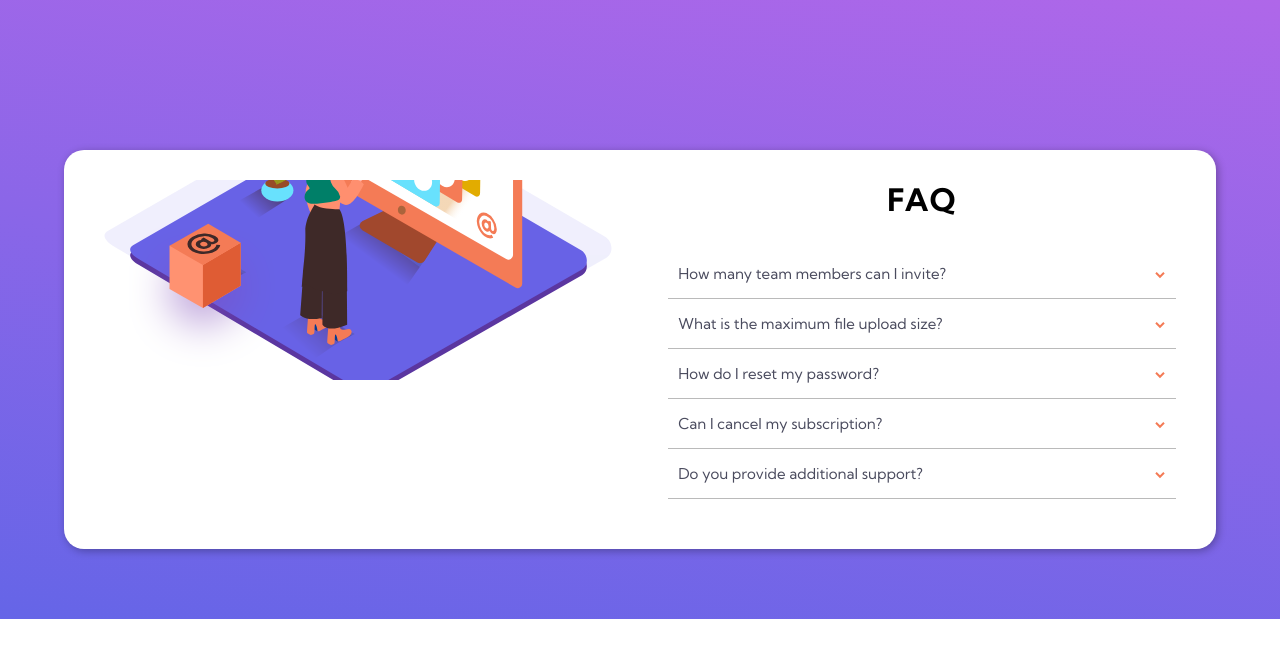
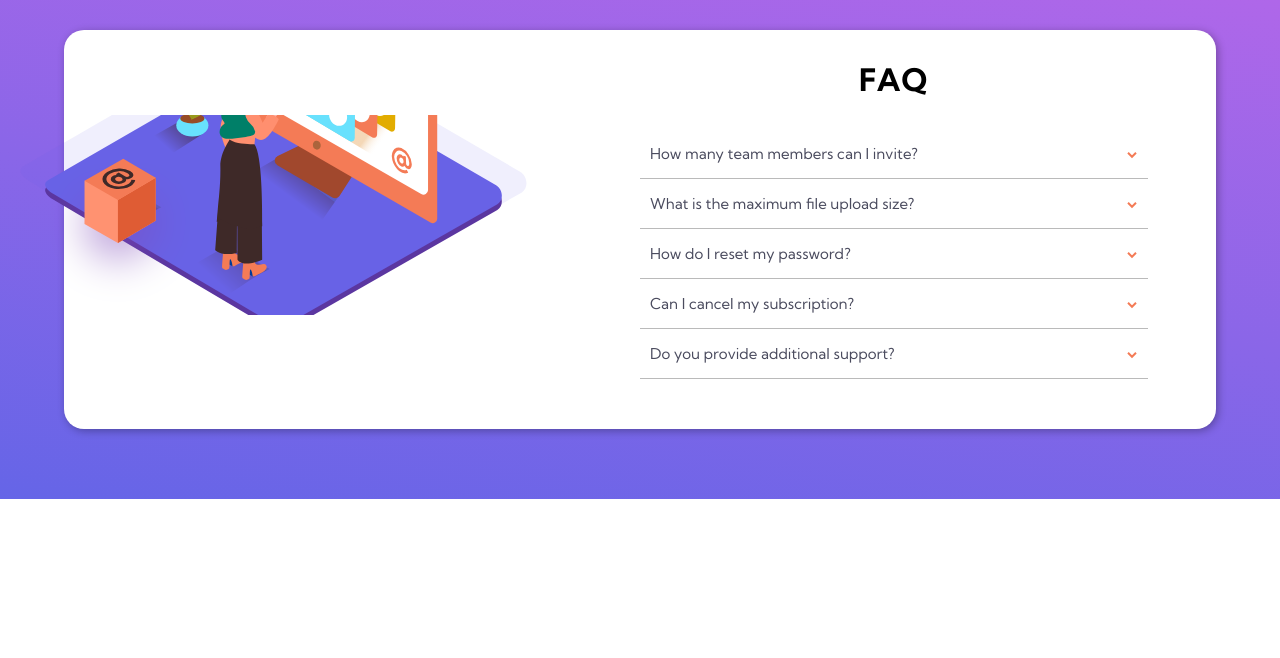
Before and after one commit to Olaleye-Blessing/frontendMentor-projects, a plain HTML site: page faq-accordion-card-main/index.html in a window 1280 px wide. Drawn offline with Linux system fonts and the light colour scheme.

Commit message:
Modified background desktop version

```diff
--- a/faq-accordion-card-main/css/index.css
+++ b/faq-accordion-card-main/css/index.css
@@ -143,6 +143,7 @@
 
 @media screen and (min-width: 900px) {
   .FAQ {
+    margin-top: 0;
     display: -webkit-box;
     display: -ms-flexbox;
     display: flex;
@@ -163,6 +164,9 @@
     background-repeat: no-repeat;
     background-position: 7% 79%, center 90%, bottom -10px left 0%;
     background-size: 30%, 90%, 100%;
+    -webkit-margin-start: -10%;
+            margin-inline-start: -10%;
+    margin-top: 0;
   }
   .FAQ__main {
     width: 45%;
```
